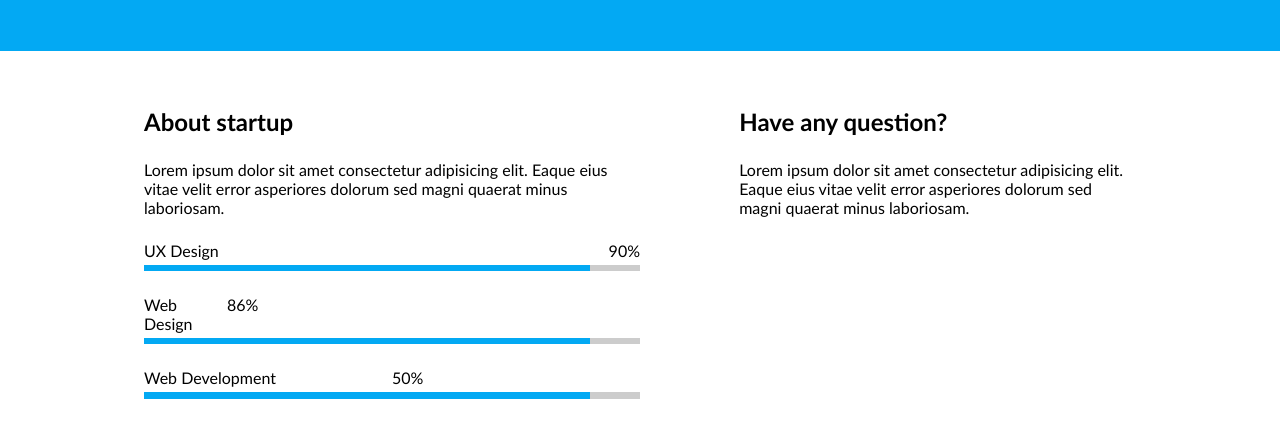
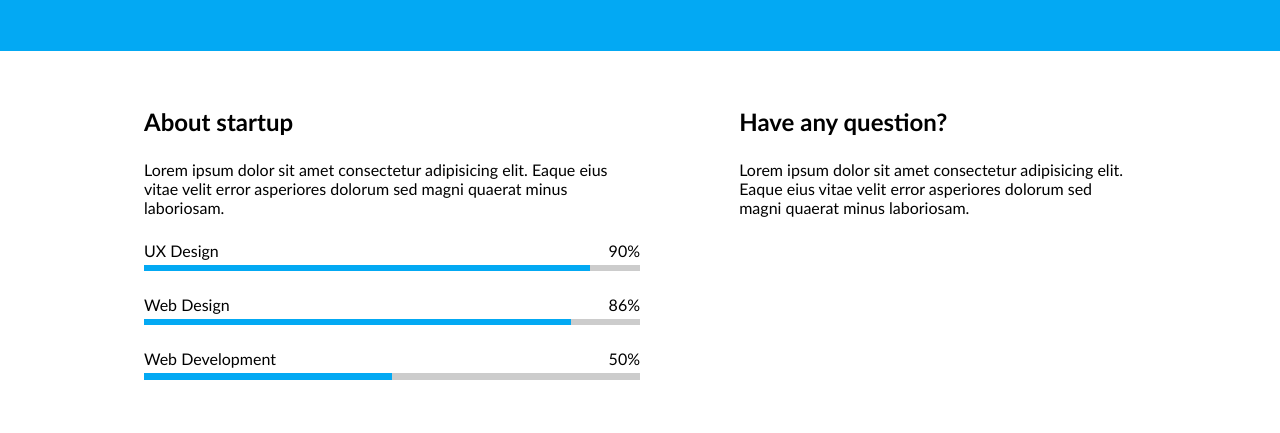
Before and after one commit to mkrivickas/44-grupe-coming-soon, a website: page index.html in a window 1280 px wide. Shown: the part 479-912 px from the top of the page. Drawn offline with Linux system fonts and the light colour scheme.

Commit message:
Progress bar animation

```diff
--- a/css/components/progress-bar.css
+++ b/css/components/progress-bar.css
@@ -18,7 +18,31 @@
   background-color: #ccc;
 }
 .progress-bar > .bottom > .progress {
+  height: 100%;
+  width: 90%;
+}
+.progress-bar .progress > .bar {
   background-color: #03a9f3;
-  width: 90%;
   height: 100%;
+  width: 0%;
+  /* animation: loading 1s linear 2s infinite forwards; */
+  animation-name: loading;
+  animation-duration: 3s;
+  animation-delay: 1s;
+  animation-fill-mode: forwards;
+  animation-iteration-count: 1;
+  animation-timing-function: linear;
+  /* animation-play-state: paused; */
 }
+/* .progress-bar:hover .progress > .bar {
+  animation-play-state: running;
+} */
+
+@keyframes loading {
+  0% {
+    width: 0%;
+  }
+  100% {
+    width: 100%;
+  }
+}
--- a/index.html
+++ b/index.html
@@ -78,25 +78,31 @@
                 <div class="value">90%</div>
               </div>
               <div class="bottom">
-                <div class="progress"></div>
+                <div class="progress">
+                  <div class="bar"></div>
+                </div>
               </div>
             </div>
             <div class="progress-bar">
               <div class="top">
                 <div class="label">Web Design</div>
-                <div style="width: 86%;" class="value">86%</div>
+                <div class="value">86%</div>
               </div>
               <div class="bottom">
-                <div class="progress"></div>
+                <div style="width: 86%;" class="progress">
+                  <div class="bar"></div>
+                </div>
               </div>
             </div>
             <div class="progress-bar">
               <div class="top">
                 <div class="label">Web Development</div>
-                <div style="width: 50%;" class="value">50%</div>
+                <div class="value">50%</div>
               </div>
               <div class="bottom">
-                <div class="progress"></div>
+                <div style="width: 50%;" class="progress">
+                  <div class="bar"></div>
+                </div>
               </div>
             </div>
           </div>
```
